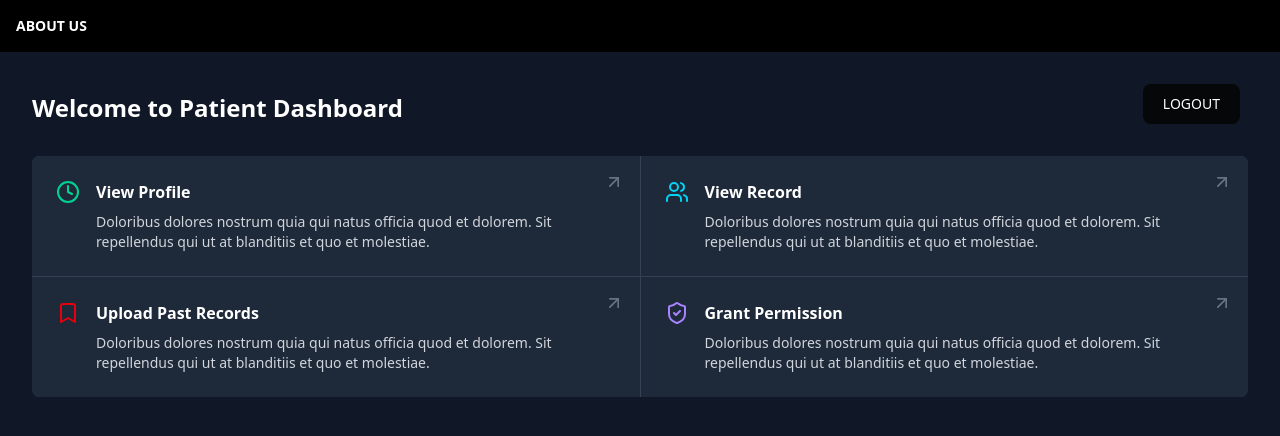
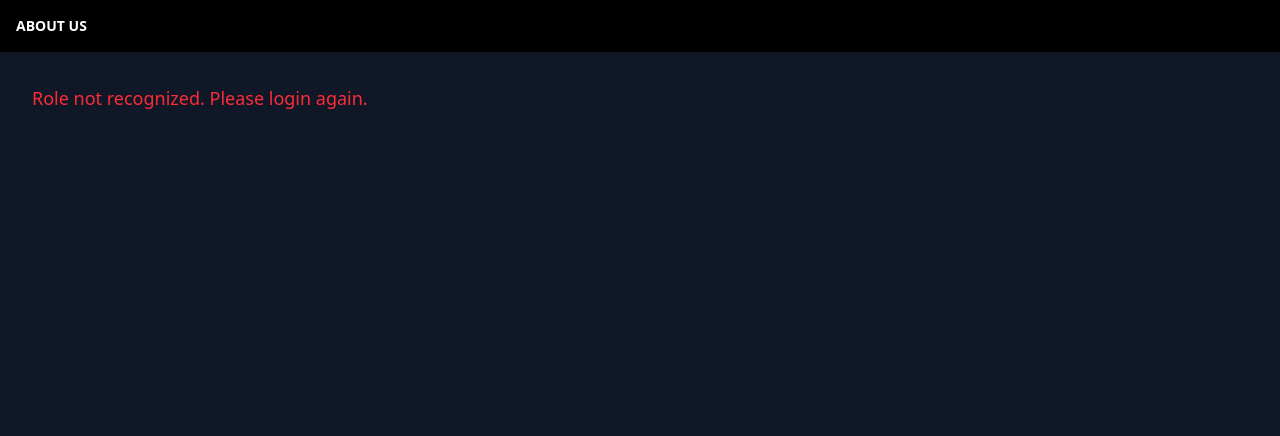
Before and after one commit to forbeofficial/MedChain-, a React (Vite) app in the folder frontend/: page /dashboard in a window 1280 px wide. Shown: the top 436 px of the page. Built offline with nearby package versions, Linux system fonts and the light colour scheme; sample sign-in values are in the browser's storage.

Commit message:
Private route set

```diff
--- /dev/null
+++ b/frontend/src/PrivateRoute.tsx
@@ -0,0 +1,10 @@
+import React from 'react';
+import { Navigate, Outlet } from 'react-router-dom';
+
+export function PrivateRoute() {
+  const token = localStorage.getItem('token');
+  if (!token) {
+    return <Navigate to="/signin" replace />;
+  }
+  return <Outlet />;
+}
--- a/frontend/src/Routes.tsx
+++ b/frontend/src/Routes.tsx
@@ -6,6 +6,8 @@ import { Dashboard } from "./pages/dashboard"
 import { Layout } from "./Layout"
 import { Signup } from "./pages/signup"
 import Error from "./pages/404"
+import { PrivateRoute } from "./PrivateRoute";
+
 export default function Approutes(){
     return(
         <>
@@ -16,7 +18,10 @@ export default function Approutes(){
                 <Route path="/role"  element={<Role/>}/>
                 <Route path="/signin" element={<Signin/>}/>
                 <Route path="/signup" element={<Signup/>}/>
+            <Route element={<PrivateRoute />}>
+
                 <Route path="/dashboard" element={<Dashboard/>}/>
+            </Route>
                 <Route path="*" element={< Error/>} />
 
                 <Route/>
--- a/frontend/src/pages/dashboard.tsx
+++ b/frontend/src/pages/dashboard.tsx
@@ -1,44 +1,113 @@
-import  LogOut  from "../components/LogOutbutton";
+import React from "react";
+import LogOut from "../components/LogOutbutton";
 import {
   ArrowUpRight,
   Clock,
   Users,
   Bookmark,
-  ShieldCheck
+  ShieldCheck,
+  Stethoscope,
+  FileText,
+  FlaskConical,
 } from "lucide-react";
 
 export function Dashboard() {
-  const actions = [
+  const role = localStorage.getItem("role");
+
+  const handleLogout = () => {
+    localStorage.removeItem("token");
+    localStorage.removeItem("role");
+    window.location.href = "/signin";
+  };
+
+  const patientActions = [
     {
       icon: <Clock className="h-6 w-6 text-emerald-400" />,
       title: "View Profile",
-      description:
-        "Doloribus dolores nostrum quia qui natus officia quod et dolorem. Sit repellendus qui ut at blanditiis et quo et molestiae.",
+      description: "Check and update your personal profile information.",
     },
     {
       icon: <Users className="h-6 w-6 text-cyan-400" />,
       title: "View Record",
-      description:
-        "Doloribus dolores nostrum quia qui natus officia quod et dolorem. Sit repellendus qui ut at blanditiis et quo et molestiae.",
+      description: "Access your medical history and diagnostic records.",
     },
     {
       icon: <Bookmark className="h-6 w-6 text-red-600" />,
       title: "Upload Past Records",
-      description:
-        "Doloribus dolores nostrum quia qui natus officia quod et dolorem. Sit repellendus qui ut at blanditiis et quo et molestiae.",
+      description: "Upload old prescriptions and medical test reports.",
     },
     {
       icon: <ShieldCheck className="h-6 w-6 text-violet-400" />,
       title: "Grant Permission",
-      description:
-        "Doloribus dolores nostrum quia qui natus officia quod et dolorem. Sit repellendus qui ut at blanditiis et quo et molestiae.",
+      description: "Control who can access your medical information.",
     },
   ];
 
+  const doctorActions = [
+    {
+      icon: <Stethoscope className="h-6 w-6 text-green-400" />,
+      title: "View Patients",
+      description: "See your assigned patients and their health records.",
+    },
+    {
+      icon: <FileText className="h-6 w-6 text-yellow-400" />,
+      title: "Write Prescription",
+      description: "Add new prescriptions for your patients securely.",
+    },
+    {
+      icon: <ShieldCheck className="h-6 w-6 text-violet-400" />,
+      title: "Access Requests",
+      description: "Request access to patient history and reports.",
+    },
+  ];
+
+  const diagnosticActions = [
+    {
+      icon: <FlaskConical className="h-6 w-6 text-blue-400" />,
+      title: "Upload Test Reports",
+      description: "Submit diagnostic reports for patient viewing.",
+    },
+    {
+      icon: <Users className="h-6 w-6 text-teal-400" />,
+      title: "Manage Tests",
+      description: "Manage and assign lab tests for patients.",
+    },
+    {
+      icon: <ShieldCheck className="h-6 w-6 text-violet-400" />,
+      title: "Access Permissions",
+      description: "Request or revoke access to patient reports.",
+    },
+  ];
+
+  const renderActions = () => {
+    let title = "";
+    let actions = [];
+
+    switch (role) {
+      case "patient":
+        title = "Patient Dashboard";
+        actions = patientActions;
+        break;
+      case "doctor":
+        title = "Doctor Dashboard";
+        actions = doctorActions;
+        break;
+      case "diagnostic":
+        title = "Diagnostic Center Dashboard";
+        actions = diagnosticActions;
+        break;
+      default:
         return (
-    <div className="bg-gray-900 text-white min-h-screen p-8">
+          <div className="text-red-500 text-lg">
+            Role not recognized. Please login again.
+          </div>
+        );
+    }
+
+    return (
+      <>
         <div className="flex justify-between items-center mb-6">
-        <h2 className="text-2xl font-semibold">Welcome to Patient Dashboard</h2>
+          <h2 className="text-2xl font-semibold">{title}</h2>
           <LogOut />
         </div>
 
@@ -52,7 +121,9 @@ export function Dashboard() {
                 <div className="flex-shrink-0">{action.icon}</div>
                 <div>
                   <h3 className="text-base font-semibold">{action.title}</h3>
-                <p className="mt-2 text-sm text-gray-300">{action.description}</p>
+                  <p className="mt-2 text-sm text-gray-300">
+                    {action.description}
+                  </p>
                 </div>
               </div>
               <div className="absolute top-4 right-4">
@@ -61,6 +132,13 @@ export function Dashboard() {
             </div>
           ))}
         </div>
+      </>
+    );
+  };
+
+  return (
+    <div className="bg-gray-900 text-white min-h-screen p-8">
+      {renderActions()}
     </div>
   );
 }
--- a/frontend/src/pages/signin.tsx
+++ b/frontend/src/pages/signin.tsx
@@ -1,11 +1,15 @@
-import { useState } from "react"
+import { useState } from "react";
 import axios from "axios";
+import { useNavigate } from "react-router-dom";
 
-export default function signin() {
-const [phone,setPhone]=useState('');
-const [password,setPassword]=useState('');
-const [error,setError]=useState('');
-const [loading,setLoading]=useState(false);
+export default function Signin() {
+  const [phone, setPhone] = useState('');
+  const [password, setPassword] = useState('');
+  const [role, setRole] = useState('patient');
+  const [error, setError] = useState('');
+  const [loading, setLoading] = useState(false);
+  const [userData, setUserData] = useState(null);
+  const navigate = useNavigate();
 
   const handleSubmit = async (e: React.FormEvent) => {
     e.preventDefault();
@@ -17,19 +21,46 @@ const handleSubmit = async (e: React.FormEvent) => {
         password,
       });
 
+      const token = response.data.token;
       localStorage.setItem('token', response.data.token);
-    window.location.href = '/dashboard';
-  } catch (error: any) {
-    const message = error.response?.data?.error || error.message || 'Login failed';
+      localStorage.setItem('role', role);
+    try{
+   const DashboardResponse= await axios.get("http://localhost:5000/api/auth/dashboard",{
+    headers:{
+      Authorization: `Bearer ${token}`,
+    }
+   })
+   setUserData(DashboardResponse.data);
+
+   navigate("/dashboard");
+    }
+
+
+   catch (dashError: any) {
+      console.error("Token invalid or dashboard fetch failed:", dashError);
+      setError("Session expired. Please log in again.");
+
+      localStorage.removeItem("token");
+      localStorage.removeItem("role");
+      navigate("/signin");
+    }
+
+  }
+  catch (loginError: any) {
+    const message = loginError.response?.data?.error || loginError.message || 'Login failed';
     setError(message);
   } finally {
     setLoading(false);
   }
 };
+
+
+
+
+
   return (
     <>
       <div className="max-w-md mx-auto p-6 bg-white rounded shadow">
-
         <div className="flex min-h-full flex-1 flex-col justify-center px-6 py-12 lg:px-8">
           <div className="sm:mx-auto sm:w-full sm:max-w-sm">
             <img
@@ -42,9 +73,8 @@ const handleSubmit = async (e: React.FormEvent) => {
             </h2>
           </div>
 
-
           <div className="mt-10 sm:mx-auto sm:w-full sm:max-w-sm">
-          <form  onSubmit={handleSubmit} action="#" method="POST" className="space-y-6">
+            <form onSubmit={handleSubmit} className="space-y-6">
               <div>
                 <label
                   htmlFor="phoneNumber"
@@ -66,7 +96,27 @@ const handleSubmit = async (e: React.FormEvent) => {
                 </div>
               </div>
 
-
+              <div>
+                <label
+                  htmlFor="role"
+                  className="block text-sm font-medium leading-6 text-gray-900"
+                >
+                  Select Role
+                </label>
+                <div className="mt-2">
+                  <select
+                    id="role"
+                    name="role"
+                    value={role}
+                    onChange={(e) => setRole(e.target.value)}
+                    className="block w-full rounded-md bg-white px-3 py-1.5 text-base text-gray-900 outline outline-1 outline-gray-300 placeholder:text-gray-400 focus:outline-2 focus:outline-indigo-600 sm:text-sm"
+                  >
+                    <option value="patient">Patient</option>
+                    <option value="doctor">Doctor</option>
+                    <option value="diagnostic">Diagnostic</option>
+                  </select>
+                </div>
+              </div>
 
               <div>
                 <div className="flex items-center justify-between">
@@ -85,13 +135,14 @@ const handleSubmit = async (e: React.FormEvent) => {
                     name="password"
                     type="password"
                     value={password}
-                  onChange={(e)=>setPassword(e.target.value)}
+                    onChange={(e) => setPassword(e.target.value)}
                     required
                     autoComplete="current-password"
                     className="block w-full rounded-md bg-white px-3 py-1.5 text-base text-gray-900 outline-1 -outline-offset-1 outline-gray-300 placeholder:text-gray-400 focus:outline-2 focus:-outline-offset-2 focus:outline-indigo-600 sm:text-sm/6"
                   />
                 </div>
               </div>
+
               {error && (
                 <div className="text-sm text-red-500 font-medium text-center">{error}</div>
               )}
@@ -100,18 +151,15 @@ const handleSubmit = async (e: React.FormEvent) => {
                 <button
                   type="submit"
                   disabled={loading}
-
                   className="flex w-full justify-center rounded-md bg-indigo-600 px-3 py-1.5 text-sm/6 font-semibold text-white shadow-xs hover:bg-indigo-500 focus-visible:outline-2 focus-visible:outline-offset-2 focus-visible:outline-indigo-600"
                 >
                   {loading ? 'Logging in...' : 'Login'}
-
                 </button>
               </div>
-
             </form>
           </div>
         </div>
       </div>
     </>
-  )
+  );
 }
```
Also changed, not shown: 2 other files (tests, documents, lock files or other folders). Lines whose indentation alone changed are shown as unchanged.
